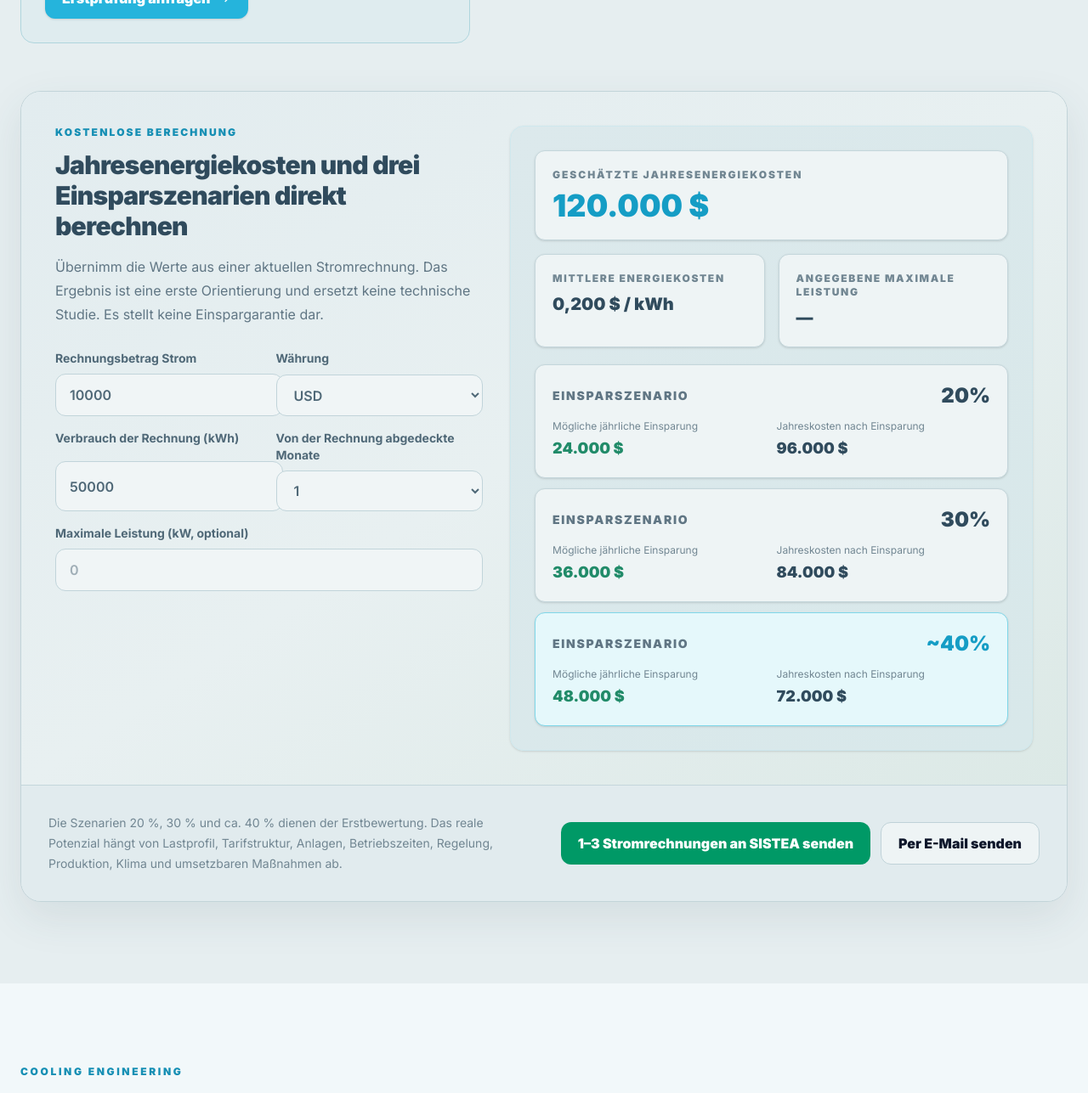
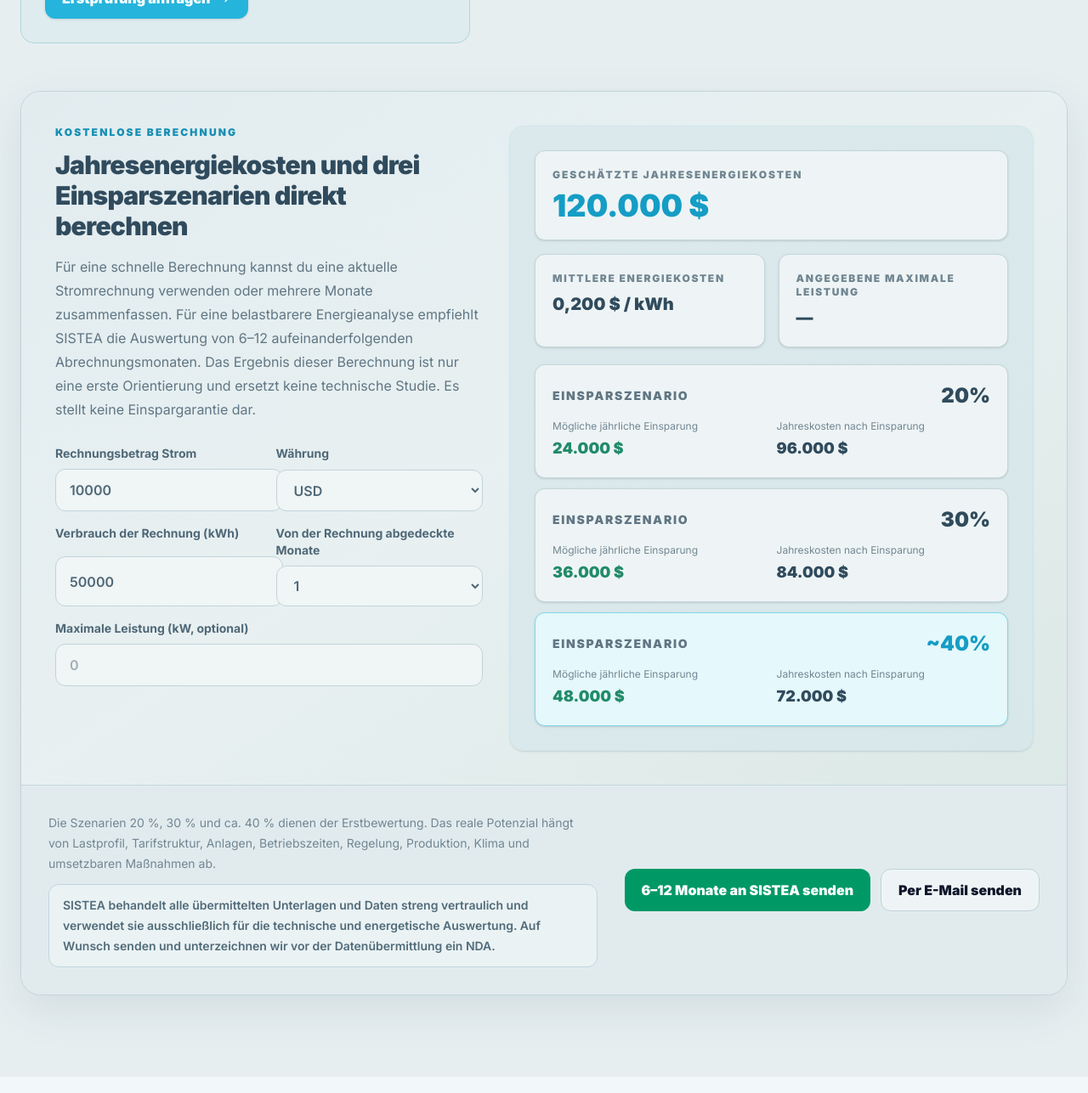
Before and after one commit to andreasreith-glitch/sistea-digital-platform-v4, a Next.js app in the folder sistea-digital-platform/: page /de in a window 1280 px wide. Shown: the part 4615-5902 px from the top of the page at 85% size. Built offline with nearby package versions, Linux system fonts and the light colour scheme.

Commit message:
Update Energy Calculator V12
Updated text labels for energy cost calculator to clarify the number of bills required for assessment and added privacy information.

```diff
--- a/sistea-digital-platform/src/app/[locale]/components/EnergyCostCalculator.tsx
+++ b/sistea-digital-platform/src/app/[locale]/components/EnergyCostCalculator.tsx
@@ -9,7 +9,7 @@ const labels = {
   es: {
     eyebrow: "CÁLCULO GRATUITO",
     title: "Calcula el costo anual de energía y tres escenarios de ahorro",
-    text: "Usa los valores de una factura eléctrica reciente. El resultado es una primera referencia y no sustituye un estudio técnico ni constituye una garantía de ahorro.",
+    text: "Para un cálculo rápido puedes usar una factura reciente o sumar varios meses. Para una evaluación energética más sólida, SISTEA recomienda analizar 6–12 meses consecutivos de facturación. El resultado de esta calculadora es solo una primera referencia y no sustituye un estudio técnico ni constituye una garantía de ahorro.",
     bill: "Importe de la factura",
     kwh: "Consumo de la factura (kWh)",
     months: "Meses cubiertos por la factura",
@@ -22,14 +22,15 @@ const labels = {
     saving: "Ahorro anual potencial",
     after: "Costo anual después del ahorro",
     disclaimer: "Los escenarios del 20 %, 30 % y ~40 % son valores de evaluación. El potencial real depende del perfil de carga, tarifas, equipos, horarios, control, producción, clima y medidas aplicables.",
-    send: "Enviar 1–3 facturas a SISTEA",
+    send: "Enviar 6–12 meses a SISTEA",
     email: "Enviar por e-mail",
-    whatsappText: "Hola SISTEA. Quiero una revisión energética gratuita. Deseo enviar 1–3 facturas eléctricas para evaluar costos, demanda y potencial de ahorro/gestión de carga.",
+    privacy: "SISTEA trata la documentación y los datos recibidos de forma estrictamente confidencial y únicamente para la evaluación técnica y energética. Podemos enviar y firmar un NDA antes de recibir la información.",
+    whatsappText: "Hola SISTEA. Quiero una revisión energética gratuita. Deseo enviar 6–12 meses consecutivos de facturas eléctricas para evaluar costos, demanda, estacionalidad y potencial de ahorro/gestión de carga. Entiendo que SISTEA tratará la información de forma confidencial; si es necesario, solicito un NDA antes del envío.",
   },
   en: {
     eyebrow: "FREE CALCULATION",
     title: "Estimate annual energy cost and three savings scenarios",
-    text: "Use values from a recent electricity bill. The result is an initial reference only and does not replace an engineering study or guarantee savings.",
+    text: "For a quick calculation, use one recent electricity bill or aggregate several months. For a more robust energy assessment, SISTEA recommends analyzing 6–12 consecutive months of billing. This calculator provides an initial reference only and does not replace an engineering study or guarantee savings.",
     bill: "Electricity bill amount",
     kwh: "Bill consumption (kWh)",
     months: "Months covered by the bill",
@@ -42,14 +43,15 @@ const labels = {
     saving: "Potential annual savings",
     after: "Annual cost after savings",
     disclaimer: "The 20%, 30% and ~40% scenarios are screening values. Actual potential depends on load profile, tariff structure, equipment, operating hours, controls, production, climate and applicable measures.",
-    send: "Send 1–3 bills to SISTEA",
+    send: "Send 6–12 months to SISTEA",
     email: "Send by e-mail",
-    whatsappText: "Hello SISTEA. I would like a free energy review. I want to send 1–3 electricity bills to evaluate costs, demand and energy/load-management savings potential.",
+    privacy: "SISTEA treats all documents and data received as strictly confidential and uses them solely for the technical and energy assessment. We can provide and sign an NDA before any information is shared.",
+    whatsappText: "Hello SISTEA. I would like a free energy review. I want to send 6–12 consecutive months of electricity bills to evaluate costs, demand, seasonality and energy/load-management savings potential. I understand that SISTEA will treat the information as confidential; if required, I would like an NDA before sending the documents.",
   },
   de: {
     eyebrow: "KOSTENLOSE BERECHNUNG",
     title: "Jahresenergiekosten und drei Einsparszenarien direkt berechnen",
-    text: "Übernimm die Werte aus einer aktuellen Stromrechnung. Das Ergebnis ist eine erste Orientierung und ersetzt keine technische Studie. Es stellt keine Einspargarantie dar.",
+    text: "Für eine schnelle Berechnung kannst du eine aktuelle Stromrechnung verwenden oder mehrere Monate zusammenfassen. Für eine belastbarere Energieanalyse empfiehlt SISTEA die Auswertung von 6–12 aufeinanderfolgenden Abrechnungsmonaten. Das Ergebnis dieser Berechnung ist nur eine erste Orientierung und ersetzt keine technische Studie. Es stellt keine Einspargarantie dar.",
     bill: "Rechnungsbetrag Strom",
     kwh: "Verbrauch der Rechnung (kWh)",
     months: "Von der Rechnung abgedeckte Monate",
@@ -62,9 +64,10 @@ const labels = {
     saving: "Mögliche jährliche Einsparung",
     after: "Jahreskosten nach Einsparung",
     disclaimer: "Die Szenarien 20 %, 30 % und ca. 40 % dienen der Erstbewertung. Das reale Potenzial hängt von Lastprofil, Tarifstruktur, Anlagen, Betriebszeiten, Regelung, Produktion, Klima und umsetzbaren Maßnahmen ab.",
-    send: "1–3 Stromrechnungen an SISTEA senden",
+    send: "6–12 Monate an SISTEA senden",
     email: "Per E-Mail senden",
-    whatsappText: "Hallo SISTEA. Ich möchte eine kostenlose energetische Erstprüfung. Ich möchte 1–3 Stromrechnungen senden, damit Energiekosten, Leistungsspitzen und Einspar-/Lastmanagementpotenzial geprüft werden.",
+    privacy: "SISTEA behandelt alle übermittelten Unterlagen und Daten streng vertraulich und verwendet sie ausschließlich für die technische und energetische Auswertung. Auf Wunsch senden und unterzeichnen wir vor der Datenübermittlung ein NDA.",
+    whatsappText: "Hallo SISTEA. Ich möchte eine kostenlose energetische Erstprüfung. Ich möchte 6–12 aufeinanderfolgende Monate meiner Stromrechnungen senden, damit Energiekosten, Leistungsspitzen, saisonale Schwankungen und Einspar-/Lastmanagementpotenzial geprüft werden. Ich gehe davon aus, dass SISTEA die Informationen vertraulich behandelt; falls erforderlich, bitte ich vorab um ein NDA.",
   },
 } as const;
 
@@ -133,9 +136,9 @@ export default function EnergyCostCalculator({ locale }: { locale: Locale }) {
             <label className="grid gap-2 text-sm font-bold text-[#4f6877]">
               {t.months}
               <select value={months} onChange={(e) => setMonths(Number(e.target.value))} className="rounded-xl border border-[#c1d4da] bg-[#f0f5f6] px-4 py-3 text-base font-semibold outline-none focus:border-[#25b4dc]">
-                <option value={1}>1</option>
-                <option value={2}>2</option>
-                <option value={3}>3</option>
+                {Array.from({ length: 12 }, (_, i) => i + 1).map((m) => (
+                  <option key={m} value={m}>{m}</option>
+                ))}
               </select>
             </label>
             <label className="grid gap-2 text-sm font-bold text-[#4f6877] sm:col-span-2">
@@ -184,7 +187,10 @@ export default function EnergyCostCalculator({ locale }: { locale: Locale }) {
       </div>
 
       <div className="border-t border-[#c4d6db] bg-[#e1ebee] p-6 sm:p-8 lg:flex lg:items-center lg:justify-between lg:gap-8">
-        <p className="max-w-3xl text-sm leading-6 text-[#718692]">{t.disclaimer}</p>
+        <div className="max-w-3xl">
+          <p className="text-sm leading-6 text-[#718692]">{t.disclaimer}</p>
+          <p className="mt-3 rounded-xl border border-[#bfd7dd] bg-[#eaf2f4] px-4 py-3 text-sm font-semibold leading-6 text-[#516b79]">{t.privacy}</p>
+        </div>
         <div className="mt-5 flex flex-col gap-3 sm:flex-row lg:mt-0 lg:flex-none">
           <a href={whatsapp} target="_blank" rel="noreferrer" className="inline-flex items-center justify-center rounded-xl bg-emerald-600 px-5 py-3 font-black text-white transition hover:bg-emerald-700">{t.send}</a>
           <a href={mailto} className="inline-flex items-center justify-center rounded-xl border border-[#bfd2d8] bg-[#eef4f5] px-5 py-3 font-black text-slate-900 transition hover:bg-[#e3edef]">{t.email}</a>
```
